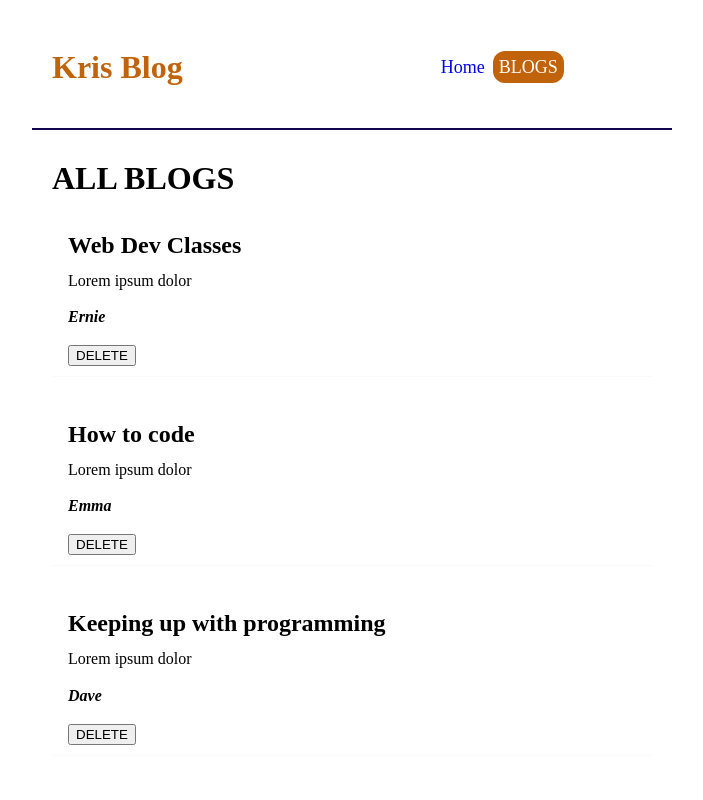
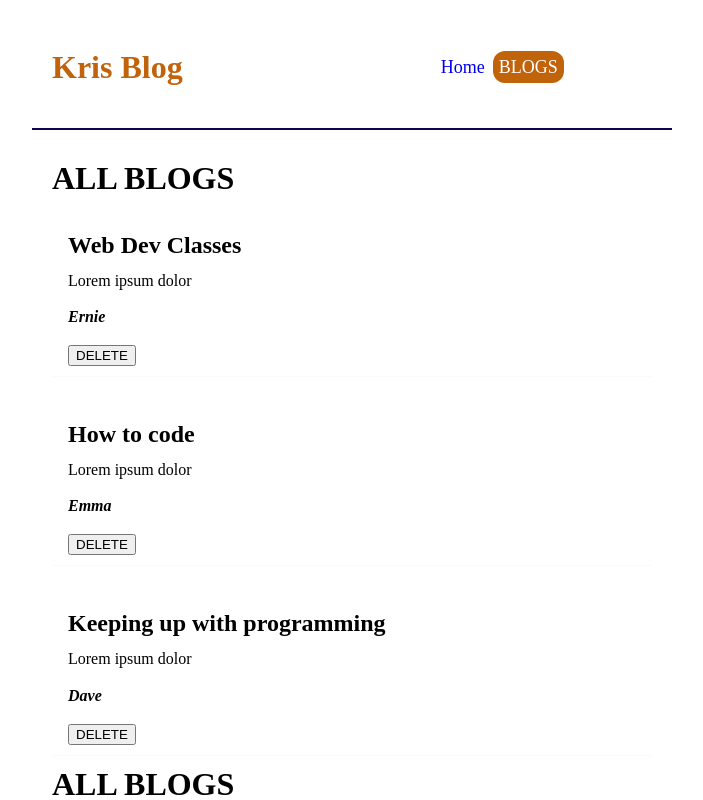
Before and after one commit to ernestkris6/web, a React (Create React App) app: page / in a window 1280 px wide. Shown: the top 800 px of the page, without its empty margins (288-991 px from the left). Built offline with nearby package versions, Linux system fonts and the light colour scheme.

Commit message:
new component

```diff
--- a/src/Pages/Home.js
+++ b/src/Pages/Home.js
@@ -29,7 +29,7 @@ const Home = () => {
     return (
         <div className='home'>
             <Blog blogs={blogs} handleDelete={handleDelete} title='ALL BLOGS'/>
-
+            <Blog blogs={blogs} handleDelete={handleDelete} title='ALL BLOGS'/>
         </div>
      );
 }
```
